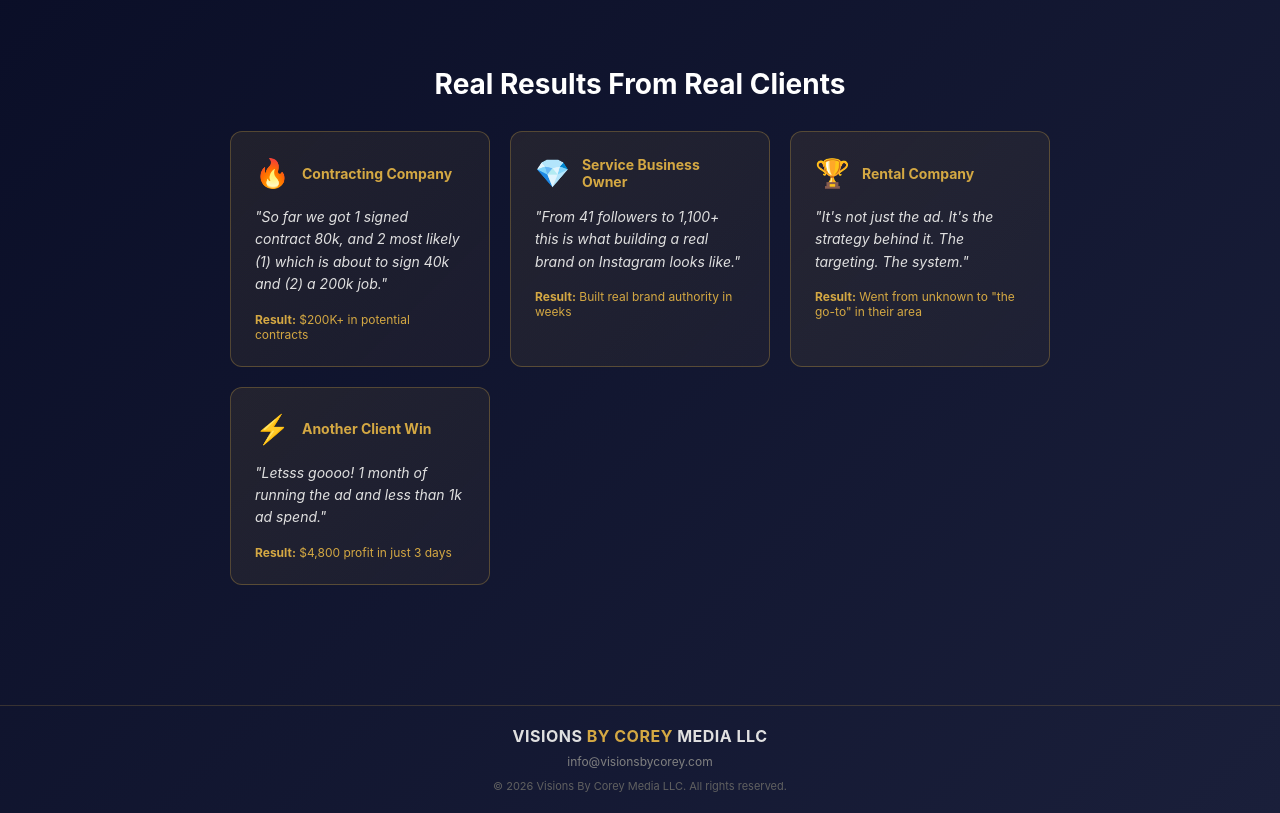
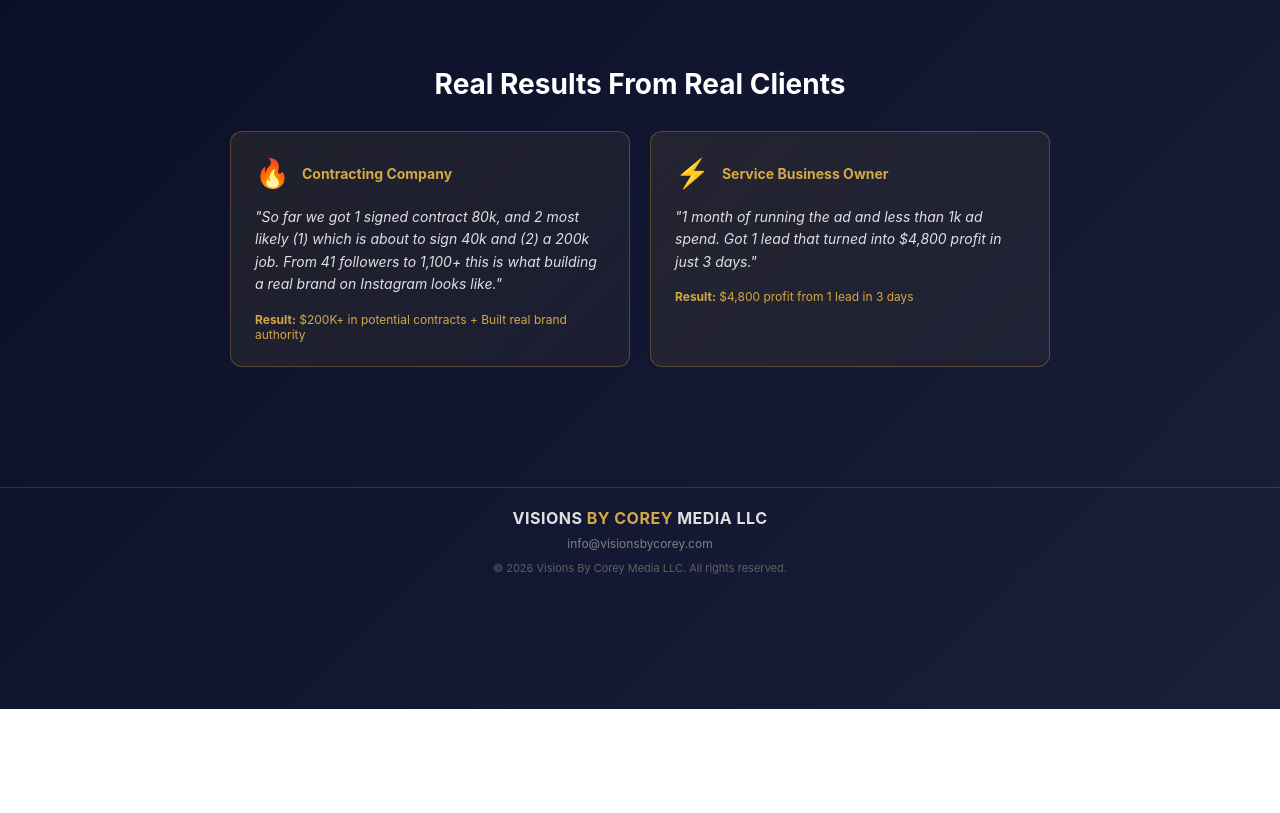
Before and after one commit to visionsbycorey/vsl-landing-page, a website: page index.html in a window 1280 px wide. Both pictures are taken after a click on the link "Testimonials". Shown: the part 91-904 px from the top of the page. After the commit the page ends 800 px from the top, so only its background shows below. Drawn offline with Linux system fonts and the light colour scheme.

Commit message:
Remove intro quote, keep only 2 real client testimonials

```diff
--- a/index.html
+++ b/index.html
@@ -761,8 +761,6 @@
             <section class="what-we-do">
                 <h2>Here's What We Do</h2>
                 <div class="what-we-do-content">
-                    <p class="intro-text">"I came in. Built the brand. Built the ad. Built the system. Less than $1K in ad spend. $200K+ in potential contracts in month one."</p>
-
                     <div class="what-we-do-grid">
                         <div class="what-we-do-card">
                             <div class="card-icon">🏗️</div>
@@ -799,32 +797,16 @@
                             <div class="testimonial-icon">🔥</div>
                             <h3>Contracting Company</h3>
                         </div>
-                        <p class="testimonial-quote">"So far we got 1 signed contract 80k, and 2 most likely (1) which is about to sign 40k and (2) a 200k job."</p>
-                        <p class="testimonial-result"><strong>Result:</strong> $200K+ in potential contracts</p>
-                    </div>
-                    <div class="testimonial-card">
-                        <div class="testimonial-header">
-                            <div class="testimonial-icon">💎</div>
-                            <h3>Service Business Owner</h3>
-                        </div>
-                        <p class="testimonial-quote">"From 41 followers to 1,100+ this is what building a real brand on Instagram looks like."</p>
-                        <p class="testimonial-result"><strong>Result:</strong> Built real brand authority in weeks</p>
-                    </div>
-                    <div class="testimonial-card">
-                        <div class="testimonial-header">
-                            <div class="testimonial-icon">🏆</div>
-                            <h3>Rental Company</h3>
-                        </div>
-                        <p class="testimonial-quote">"It's not just the ad. It's the strategy behind it. The targeting. The system."</p>
-                        <p class="testimonial-result"><strong>Result:</strong> Went from unknown to "the go-to" in their area</p>
+                        <p class="testimonial-quote">"So far we got 1 signed contract 80k, and 2 most likely (1) which is about to sign 40k and (2) a 200k job. From 41 followers to 1,100+ this is what building a real brand on Instagram looks like."</p>
+                        <p class="testimonial-result"><strong>Result:</strong> $200K+ in potential contracts + Built real brand authority</p>
                     </div>
                     <div class="testimonial-card">
                         <div class="testimonial-header">
                             <div class="testimonial-icon">⚡</div>
-                            <h3>Another Client Win</h3>
+                            <h3>Service Business Owner</h3>
                         </div>
-                        <p class="testimonial-quote">"Letsss goooo! 1 month of running the ad and less than 1k ad spend."</p>
-                        <p class="testimonial-result"><strong>Result:</strong> $4,800 profit in just 3 days</p>
+                        <p class="testimonial-quote">"1 month of running the ad and less than 1k ad spend. Got 1 lead that turned into $4,800 profit in just 3 days."</p>
+                        <p class="testimonial-result"><strong>Result:</strong> $4,800 profit from 1 lead in 3 days</p>
                     </div>
                 </div>
             </section>
```
